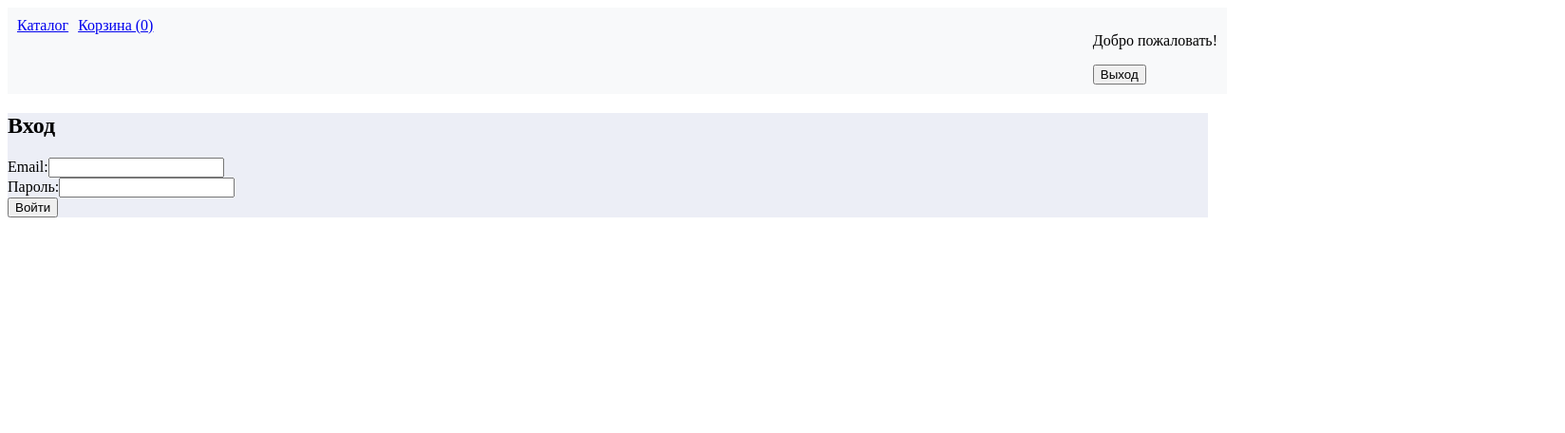
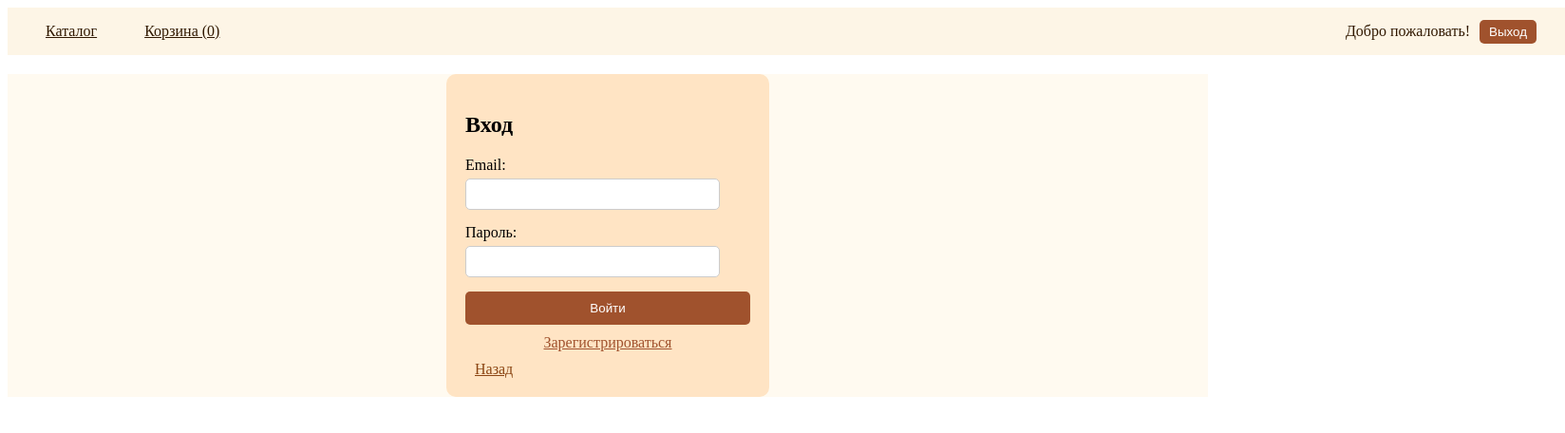
Before and after one commit to n0n0n0f/2.0, a Vue app: page /login in a window 1280 px wide. Shown: the top 456 px of the page at 95% size, 1648 px wide, since content can reach past the window. Built offline with nearby package versions, Linux system fonts and the light colour scheme.

Commit message:
Сделал красивый стилечик

```diff
--- a/src/App.vue
+++ b/src/App.vue
@@ -6,12 +6,17 @@ import Header from "@/components/Header.vue";
 <template>
   <Header></Header>
   <div class="page">
+
     <RouterView />
   </div>
 </template>
 
 <style scoped>
 .page{
-  background: #ECEEF6;
+  background: #FFFAF0;
+  max-width: 1600px;
+  margin: 0 auto;
+  padding: 0 20px; /* Если нужен внутренний отступ */
 }
+
 </style>
--- a/src/assets/base.css
+++ b/src/assets/base.css
@@ -18,6 +18,7 @@ body {
 
 a{
     text-decoration: none;
+    margin-right: 15px;
 }
 
 input, textarea{
@@ -28,3 +29,15 @@ input, textarea{
 button{
     outline: none;
 }
+
+.product-cart{
+    margin-top: 15px;
+}
+
+.nav-button{
+    margin-top: 10px;
+}
+
+.nav-button-text{
+    color: black;
+}
--- a/src/components/Header.vue
+++ b/src/components/Header.vue
@@ -7,14 +7,6 @@ import Nav from "@/components/Nav.vue";
     <Nav></Nav>
   </header>
 </template>
-
-<style scoped>
-.header {
-  width: 100%;
-  background-color: #f8f9fa;
-  padding: 10px;
-}
-</style>
 
 <script>
 import { useStore } from 'vuex';
@@ -30,7 +22,17 @@ export default {
       store.dispatch('logoutUser');
     };
 
-    return { isLoggedIn, currentUser, logout };
+    return {isLoggedIn, currentUser, logout};
   }
 };
 </script>
+
+<style scoped>
+.header {
+  width: 1600px;
+  background-color: #FDF5E6;
+  margin: 0 auto 20px;
+  padding: 0 20px; /* Если нужен внутренний отступ */
+
+}
+</style>
--- a/src/components/Nav.vue
+++ b/src/components/Nav.vue
@@ -1,8 +1,8 @@
 <template>
   <div class="nav-block">
     <nav class="nav-list">
-      <router-link to="/">Каталог</router-link>
-      <router-link to="/basket">Корзина ({{ totalItemsInCart }})</router-link>
+      <item @click="$router.push('/')">Каталог</item>
+      <item @click="$router.push('/basket')">Корзина ({{ totalItemsInCart }})</item>
     </nav>
     <div>
       <div v-if="isAuthenticated">
@@ -11,15 +11,15 @@
           <button @click="logout">Выход</button>
         </div>
         <div v-else>
-          <!-- Пользователь авторизован, но информация о пользователе не доступна -->
+          <div class="welcome">
           <p>Добро пожаловать!</p>
-          <button @click="logout">Выход</button>
+          <button @click="logout" class="nav-btn">Выход</button>
+          </div>
         </div>
       </div>
       <div v-else>
-        <!-- Пользователь не авторизован -->
-        <router-link to="/login">Вход</router-link>
-        <router-link to="/registration">Регистрация</router-link>
+        <router-link to="/login" class="nav-btn">Вход</router-link>
+        <router-link to="/registration" class="nav-btn">Регистрация</router-link>
       </div>
     </div>
   </div>
@@ -47,6 +47,7 @@ const logout = () => {
 .nav-block {
   display: flex;
   justify-content: space-between;
+  align-items: center;
 }
 
 .nav-list {
@@ -58,5 +59,55 @@ const logout = () => {
   background: none;
   padding: 10px 20px;
   cursor: pointer;
+  transition: background-color 0.3s ease;
+  border-radius: 5px;
+  color: #301801;
+}
+
+.nav-list .item:hover {
+  background-color: #DEB887;
+  color: white;
+}
+
+/* Выравниваем кнопки по вертикали */
+.nav-list .item,
+nav > div {
+  display: flex;
+  align-items: center;
+}
+
+/* Фон вокруг кнопок */
+nav > div {
+  background-color: #f8f9fa;
+  padding: 5px;
+  border-radius: 10px;
+}
+
+/* Стили для кнопок входа, регистрации и выхода */
+.nav-btn {
+  background-color: #A0522D;
+  color: white;
+  padding: 5px 10px;
+  border: none;
+  border-radius: 5px;
+  cursor: pointer;
+  transition: background-color 0.3s ease;
+  margin-right: 10px;
+}
+
+.nav-btn:hover {
+  background-color: #8B4513;
+}
+
+/* Стили для надписи "Добро пожаловать!" */
+.welcome {
+  display: flex;
+  align-items: center;
+  color: #301801;
+}
+
+/* Отступ между надписью и кнопкой */
+.welcome p {
+  margin-right: 10px;
 }
 </style>
--- a/src/views/BasketPage.vue
+++ b/src/views/BasketPage.vue
@@ -1,21 +1,27 @@
 <template>
-  <div class="basket-page">
+  <div class="cart">
     <div v-if="cartItems.length === 0">
       <p>Ваша корзина пуста.</p>
     </div>
     <div v-else>
-      <div v-for="item in cartItems" :key="item.id">
+      <div v-for="item in cartItems" :key="item.id" class="order-card">
         <img class="product_image" :src="item.image" :alt="item.name">
+        <div class="order-details">
           <p>{{ item.name }}</p>
           <p>Цена: {{ item.price }}</p>
           <p>Количество: {{ item.quantity }}</p>
+        </div>
+        <div class="buttons">
           <button @click="increaseQuantity(item.id)">+</button>
           <button @click="decreaseQuantity(item.id)">-</button>
           <button @click="removeFromCart(item.id)">Удалить</button>
         </div>
-      <p>Общая стоимость: {{ total }}</p>
-      <button @click="activateOrderPage">Оформить заказ</button>
-      <router-link to="/">Назад</router-link>
+      </div>
+      <div class="footer">
+        <p class="total">Общая стоимость: {{ total }}</p>
+        <button @click="activateOrderPage" class="checkout-btn">Оформить заказ</button>
+        <router-link to="/" class="back-link">Назад</router-link>
+      </div>
     </div>
   </div>
 </template>
@@ -28,7 +34,7 @@ import { useRouter } from 'vue-router';
 const store = useStore();
 const router = useRouter();
 
-const cartItems = computed(() => store.state.cartItems || []); // Добавляем проверку на существование cartItems
+const cartItems = computed(() => store.state.cartItems || []);
 const total = computed(() => {
   return cartItems.value.reduce((acc, item) => acc + item.price * item.quantity, 0);
 });
@@ -46,16 +52,88 @@ const removeFromCart = (itemId) => {
 };
 
 const activateOrderPage = () => {
-  // Устанавливаем страницу оформления заказа как активную
   store.commit('setOrderPageActive', true);
-  // Переход на страницу оформления заказа
   router.push('/orders');
 };
 </script>
+<style scoped>
+.cart {
+  display: flex;
+  flex-direction: column;
+  gap: 20px;
+  padding: 20px;
+  justify-content: center;
+  align-items: center;
+}
 
-<style scoped>
+.order-card {
+  background-color: #f9f9f9;
+  padding: 20px;
+  border-radius: 10px;
+  box-shadow: 0 2px 4px rgba(0, 0, 0, 0.1);
+  display: flex;
+  align-items: center;
+  gap: 20px;
+  width: 500px;
+}
+
 .product_image {
-  width: 200px;
-  height: 200px;
+  max-width: 150px;
+}
+
+.order-details {
+  flex-grow: 1;
+}
+
+.buttons button {
+  padding: 5px 10px;
+  border: none;
+  background-color: #A0522D;
+  color: white;
+  border-radius: 5px;
+  cursor: pointer;
+  transition: background-color 0.3s ease;
+  margin-right: 2px;
+}
+
+.buttons button:hover {
+  background-color: #A0522D;
+}
+
+.footer {
+  width: 100%;
+  display: flex;
+  justify-content: center;
+  align-items: center;
+  gap: 20px;
+}
+
+.total {
+  font-weight: bold;
+  color: #8B4513;
+}
+
+.checkout-btn {
+  padding: 10px 20px;
+  background-color: #A0522D;
+  color: white;
+  border: none;
+  border-radius: 5px;
+  cursor: pointer;
+  transition: background-color 0.3s ease;
+  height: 40px;
+}
+
+.checkout-btn:hover {
+  background-color: #A0522D;
+}
+
+.back-link {
+  color: #A0522D;
+  text-decoration: none;
+}
+
+.back-link:hover {
+  text-decoration: underline;
 }
 </style>
--- a/src/views/LoginPage.vue
+++ b/src/views/LoginPage.vue
@@ -1,41 +1,130 @@
 <template>
-  <div>
+  <div class="login-form">
     <h2>Вход</h2>
     <form @submit.prevent="login">
-      <div>
+      <div class="form-group" :class="{ 'has-error': emailError }">
         <label for="email">Email:</label>
-        <input type="email" id="email" v-model="email" required>
+        <input type="email" id="email" v-model="email" required @input="validateEmail">
+        <span v-if="emailError" class="error-message">Неверный формат email</span>
       </div>
-      <div>
+      <div class="form-group" :class="{ 'has-error': passwordError }">
         <label for="password">Пароль:</label>
-        <input type="password" id="password" v-model="password" required>
+        <input type="password" id="password" v-model="password" required @input="validatePassword">
+        <span v-if="passwordError" class="error-message">Пароль должен быть не менее 6 символов</span>
       </div>
-      <button type="submit">Войти</button>
-      <router-link v-if="!isLoggedIn" to="/registration">Регистрация</router-link>
+      <button type="submit" class="login-btn">Войти</button>
+      <router-link v-if="!isLoggedIn" to="/registration" class="register-link">Зарегистрироваться</router-link>
+      <div class="button-group">
+        <router-link class="back-btn" to="/">Назад</router-link>
+      </div>
     </form>
   </div>
 </template>
 
 <script setup>
 import { useStore } from 'vuex';
-import { ref } from 'vue';
-import { useRouter } from 'vue-router';
+import { ref, computed } from 'vue';
+import api from '@/services/api'; // Импорт вашего API
 
 const store = useStore();
-const router = useRouter();
 const email = ref('');
 const password = ref('');
+const emailError = ref(false);
+const passwordError = ref(false);
+
+const isLoggedIn = computed(() => !!store.state.currentUser);
+
+const validateEmail = () => {
+  // Пример простой валидации email
+  const emailPattern = /^[^\s@]+@[^\s@]+\.[^\s@]+$/;
+  emailError.value = !emailPattern.test(email.value);
+};
+
+const validatePassword = () => {
+  passwordError.value = password.value.length < 6;
+};
 
 const login = async () => {
   try {
-    const user = {email: email.value, password: password.value};
-    await store.dispatch('loginUser', user);
-    // Перенаправляем пользователя на главную страницу после успешного входа
-    router.push('/');
+    const user = { email: email.value, password: password.value };
+    const token = await api.login(user); // Используем ваш API для аутентификации
+    store.commit('setUser', token); // Сохраняем токен пользователя в хранилище Vuex
+    router.push({ name: 'catalog' });
   } catch (error) {
     console.error('Ошибка входа:', error.message);
   }
 };
 
-const isLoggedIn = () => !!store.state.currentUser;
 </script>
+
+<style scoped>
+.login-form {
+  width: 300px;
+  margin: 15px auto;
+  padding: 20px;
+  border-radius: 10px;
+  background-color: #FFE4C4;
+}
+
+.form-group {
+  margin-bottom: 15px;
+}
+
+label {
+  display: block;
+  margin-bottom: 5px;
+}
+
+input[type="email"],
+input[type="password"] {
+  width: 250px;
+  padding: 8px;
+  border-radius: 5px;
+  border: 1px solid #ccc;
+}
+
+.has-error input[type="email"],
+.has-error input[type="password"] {
+  border-color: red;
+}
+
+.error-message {
+  color: red;
+  font-size: 12px;
+}
+
+.login-btn {
+  width: 100%;
+  padding: 10px;
+  border-radius: 5px;
+  border: none;
+  background-color: #A0522D;
+  color: white;
+  cursor: pointer;
+  transition: background-color 0.3s ease;
+}
+
+.login-btn:hover {
+  background-color: #8B4513;
+}
+
+.register-link {
+  display: block;
+  text-align: center;
+  margin-top: 10px;
+  color: #A0522D;
+}
+
+.back-btn {
+  width: 100%;
+  padding: 10px;
+  border-radius: 5px;
+  border: none;
+  color: #8B4513;
+  margin-top: 10px;
+}
+
+.button-group {
+  margin-top: 10px;
+}
+</style>
--- a/src/views/RegistrationPage.vue
+++ b/src/views/RegistrationPage.vue
@@ -1,39 +1,136 @@
 <template>
-  <div>
+  <div v-if="!isLoggedIn" class="registration-form">
     <h2>Регистрация</h2>
     <form @submit.prevent="register">
-      <div>
+      <div class="form-group" :class="{ 'has-error': emailError }">
         <label for="email">Email:</label>
-        <input type="email" id="email" v-model="email" required>
+        <input type="email" id="email" v-model="email" required @input="validateEmail">
+        <span v-if="emailError" class="error-message">Неверный формат email</span>
       </div>
-      <div>
+      <div class="form-group" :class="{ 'has-error': passwordError }">
         <label for="password">Пароль:</label>
-        <input type="password" id="password" v-model="password" required>
+        <input type="password" id="password" v-model="password" required @input="validatePassword">
+        <span v-if="passwordError" class="error-message">Пароль должен быть не менее 6 символов</span>
       </div>
-      <button type="submit">Зарегистрироваться</button>
+      <button type="submit" class="register-btn">Зарегистрироваться</button>
+      <div class="button-group">
+        <router-link class="back-btn" to="/">Назад</router-link>
+      </div>
     </form>
+  </div>
+  <div v-else>
+    <p>Вы уже авторизованы.</p>
   </div>
 </template>
 
 <script setup>
 import { useStore } from 'vuex';
-import { ref } from 'vue';
-import api from '@/services/api';
-import { useRouter } from 'vue-router';
+import { ref, computed } from 'vue';
+import api from '@/services/api'; // Импорт вашего API
 
 const store = useStore();
-const router = useRouter();
 const email = ref('');
 const password = ref('');
+const emailError = ref(false);
+const passwordError = ref(false);
+
+const isLoggedIn = computed(() => !!store.state.currentUser);
+
+const validateEmail = () => {
+  // Пример простой валидации email
+  const emailPattern = /^[^\s@]+@[^\s@]+\.[^\s@]+$/;
+  emailError.value = !emailPattern.test(email.value);
+};
+
+const validatePassword = () => {
+  passwordError.value = password.value.length < 6;
+};
 
 const register = async () => {
-  try {
-    const user = { email: email.value, password: password.value };
-    await api.register(user); // Используем ваш API для регистрации
-    // Перенаправляем пользователя на главную страницу после успешной регистрации
-    router.push('/');
-  } catch (error) {
-    console.error('Ошибка регистрации:', error.message);
+  // Проверка валидности email и пароля перед регистрацией
+  validateEmail();
+  validatePassword();
+
+  if (!emailError.value && !passwordError.value) {
+    try {
+      const user = { email: email.value, password: password.value };
+      const token = await api.register(user); // Используем ваш API для регистрации
+      store.commit('setUser', token); // Сохраняем токен пользователя в хранилище Vuex
+      router.push({ name: 'catalog' });
+    } catch (error) {
+      console.error('Ошибка регистрации:', error.message);
+    }
   }
 };
+
+const redirectToCatalog = () => {
+  router.push({name: 'catalog'});
+};
+
 </script>
+
+<style scoped>
+.registration-form {
+  width: 300px;
+  margin: 15px auto;
+  padding: 20px;
+  border-radius: 10px;
+  background-color: #FFE4C4;
+}
+
+.form-group {
+  margin-bottom: 15px;
+}
+
+label {
+  display: block;
+  margin-bottom: 5px;
+}
+
+input[type="email"],
+input[type="password"] {
+  width: 250px;
+  padding: 8px;
+  border-radius: 5px;
+  border: 1px solid #ccc;
+}
+
+.has-error input[type="email"],
+.has-error input[type="password"] {
+  border-color: red;
+}
+
+.error-message {
+  color: red;
+  font-size: 12px;
+}
+
+.register-btn {
+  width: 100%;
+  padding: 10px;
+  border-radius: 5px;
+  border: none;
+  background-color: #A0522D;
+  color: white;
+  cursor: pointer;
+  transition: background-color 0.3s ease;
+  margin-bottom: 10px;
+}
+
+.register-btn:hover {
+  background-color: #8B4513;
+}
+
+.back-btn {
+  width: 100%;
+  padding: 10px;
+  border-radius: 5px;
+  border: none;
+  color: #8B4513;
+  margin-top: 10px;
+}
+
+.button-group {
+  margin-top: 10px;
+}
+</style>
```
Also changed, not shown: src/views/CatalogPage.vue (+50 -16 lines), src/components/Item.vue (line endings or trailing spaces). Lines whose indentation alone changed are shown as unchanged.
